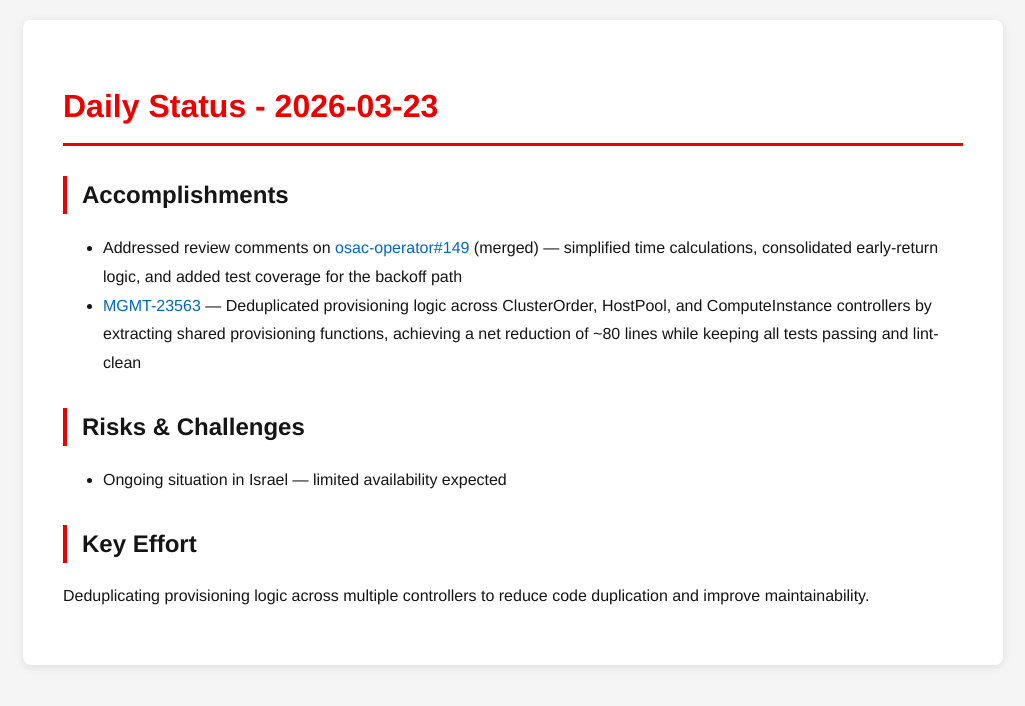
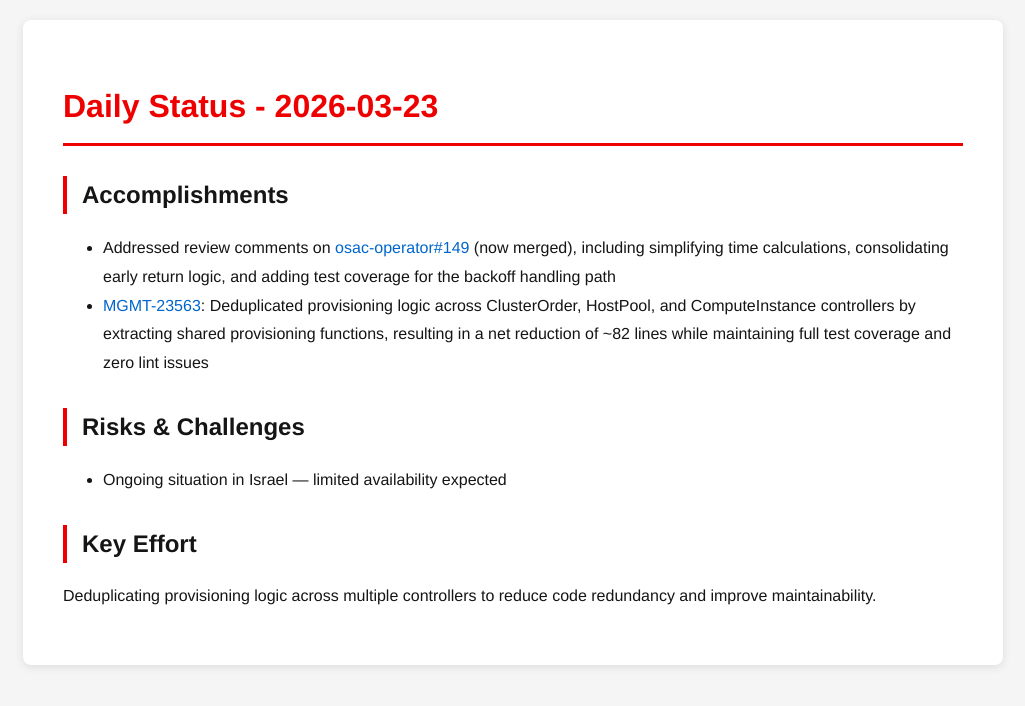
Before and after one commit to tzvatot/daily-status, a Jekyll site: the page built from 2026-03-23.md, in a window 1280 px wide. Shown: the top 706 px of the page, without its empty margins (127-1152 px from the left). Built offline with Jekyll 4.4.1, drawn with Linux system fonts in a browser that asks for light colours.

Commit message:
Daily status update - 2026-03-23

```diff
--- a/2026-03-23.md
+++ b/2026-03-23.md
@@ -7,11 +7,11 @@ date: 2026-03-23
 # Daily Status - 2026-03-23
 
 ## Accomplishments
-- Addressed review comments on [osac-operator#149](https://github.com/osac-project/osac-operator/pull/149) (merged) — simplified time calculations, consolidated early-return logic, and added test coverage for the backoff path
-- [MGMT-23563](https://issues.redhat.com/browse/MGMT-23563) — Deduplicated provisioning logic across ClusterOrder, HostPool, and ComputeInstance controllers by extracting shared provisioning functions, achieving a net reduction of ~80 lines while keeping all tests passing and lint-clean
+- Addressed review comments on [osac-operator#149](https://github.com/osac-project/osac-operator/pull/149) (now merged), including simplifying time calculations, consolidating early return logic, and adding test coverage for the backoff handling path
+- [MGMT-23563](https://issues.redhat.com/browse/MGMT-23563): Deduplicated provisioning logic across ClusterOrder, HostPool, and ComputeInstance controllers by extracting shared provisioning functions, resulting in a net reduction of ~82 lines while maintaining full test coverage and zero lint issues
 
 ## Risks & Challenges
 - Ongoing situation in Israel — limited availability expected
 
 ## Key Effort
-Deduplicating provisioning logic across multiple controllers to reduce code duplication and improve maintainability.
+Deduplicating provisioning logic across multiple controllers to reduce code redundancy and improve maintainability.
```
